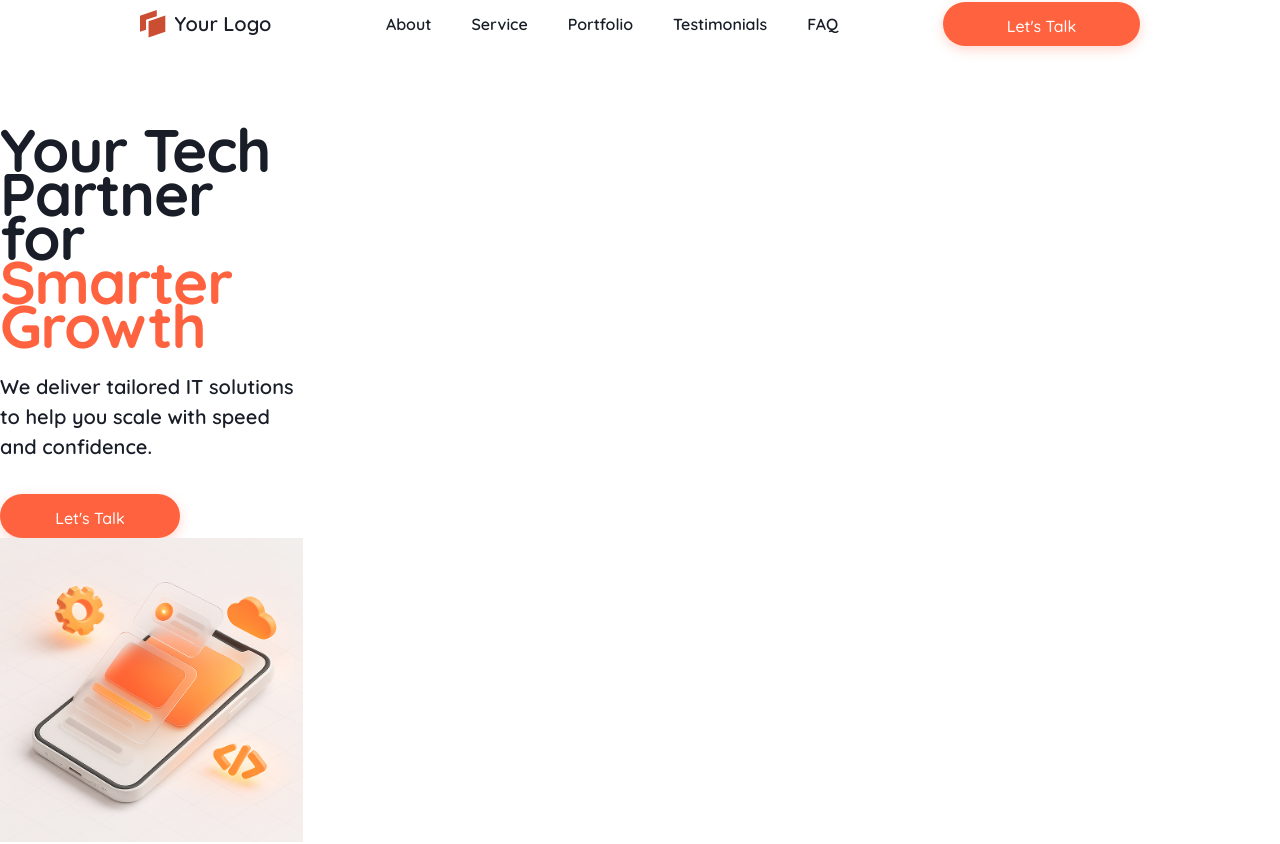
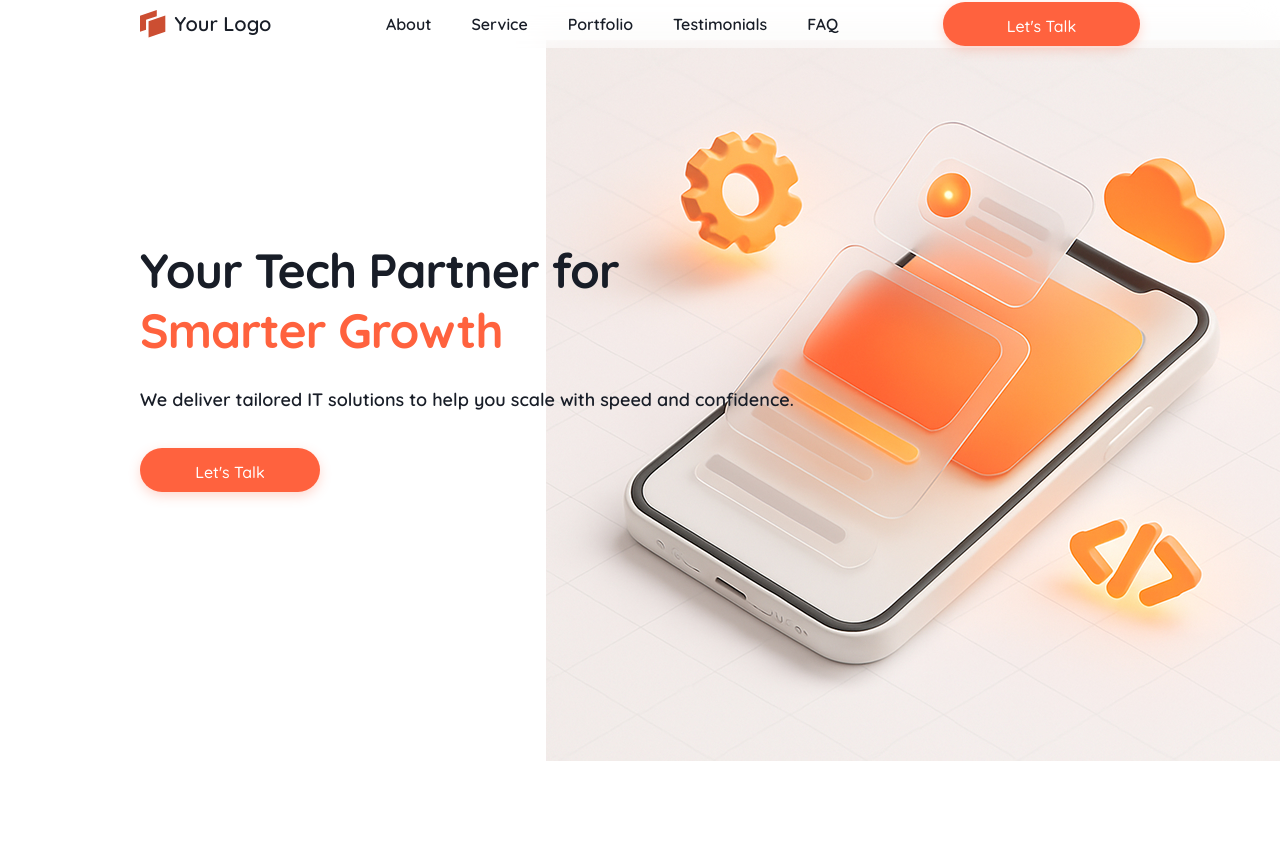
Before and after one commit to aqbar90/challenge-8-aqbar90, a React (Vite) app: page / in a window 1280 px wide. Shown: the top 844 px of the page. Built offline with nearby package versions, Linux system fonts and the light colour scheme.

Commit message:
fix:Hero Section & Navbar

```diff
--- a/src/components/layout/Navbar.tsx
+++ b/src/components/layout/Navbar.tsx
@@ -13,7 +13,17 @@ const Navbar = () => {
 
   return (
     <>
-      <header>
+      <header
+        className='
+        fixed
+        top-0
+        left-0
+        w-full
+        z-50
+        bg-white/30
+        backdrop-blur-lg
+      '
+      >
         <Container>
           <div
             className='
@@ -28,7 +38,7 @@ const Navbar = () => {
           >
             {/* Logo */}
 
-            <div>
+            <div className='shrink-0'>
               <Logo />
             </div>
 
@@ -42,16 +52,14 @@ const Navbar = () => {
               lg:px-8
             '
             >
-              <nav
-                className='
-                relative
-                grid
-                grid-cols-[180px_1fr_180px]
-                h-18
-                items-center
-                justify-between
-              '
-              >
+              <nav className='flex h-18 items-center justify-between lg:hidden'>
+                {/* Mobile Navbar */}
+              </nav>
+
+              <nav className='hidden h-6 lg:grid lg:grid-cols-[180px_1fr_180px] lg:items-center'>
+                {/* Desktop Navbar */}
+              </nav>
+
               <ul
                 className='
                   absolute
@@ -79,9 +87,8 @@ const Navbar = () => {
                   </li>
                 ))}
               </ul>
-              </nav>
             </div>
-            <div className='ml-auto hidden lg:block'>
+            <div className='ml-auto shrink-0 hidden lg:block'>
               <Button
                 className='
                   w-49.25
--- a/src/components/sections/ClientsSection.tsx
+++ b/src/components/sections/ClientsSection.tsx
@@ -7,9 +7,11 @@ const ClientsSection = () => {
     <section
       id='clients'
       className='
-        py-16
-        md:py-20
-        lg:py-24
+        top-31.25
+        left-4
+        gap-10
+        lg:top-57.5
+        lg:left-11xl
       '
     >
       <Container>
--- a/src/components/sections/HeroSection.tsx
+++ b/src/components/sections/HeroSection.tsx
@@ -8,40 +8,39 @@ const HeroSection = () => {
     <section
       id='hero'
       className='
-    flex
-    flex-col
-    items-start
-    gap-10
-    pt-12
-    pb-16
-    md:pt-16
-    md:pb-20
-    lg:pt-20
-    lg:pb-24
-    w-full
-    max-w-90.25
-    md:max-w-105
-    lg:max-w-163.25
+      mt-10
+      relative
+      overflow-hidden
+      px-4
+      py-10
+      lg:px-11xl
+      lg:py-57.5
   '
     >
       <Container>
         <div
           className='
+            relative
+            py-45
             flex
             flex-col
             gap-2
-            lg:grid
-            lg:grid-cols-2
-            lg:items-center
-            lg:gap-12
+            items-center
+
+
           '
         >
           {/* Content */}
 
           <div
             className='
-          w-full
-          max-w-130
+            top-24
+
+            lg:text-left
+            lg:absolute
+            lg:z-20
+            lg:left-0
+            lg:-translate-y-1/2
           '
           >
             <h1
@@ -51,8 +50,11 @@ const HeroSection = () => {
                 font-bold
                 leading-display-lg
                 tracking-display
-                md:text-display-2xl
-                lg:text-display-3xl
+                lg:text-display-2xl
+                lg:leading-display-2xl
+                lg:-mr-24
+                lg:relative
+                lg:z-20
               '
             >
               {heroData.titleLine1}
@@ -75,8 +77,8 @@ const HeroSection = () => {
                 font-primary
                 tracking-normal
                 leading-md
-                lg:text-xl
-                lg:leading:xl
+                lg:text-lg
+                lg:leading-lg
               '
             >
               {heroData.description}
@@ -84,27 +86,32 @@ const HeroSection = () => {
 
             <div className='mt-8'>
               <Button
+                size='md'
                 className='
-                  w-full
-                  md:w-auto
-                  md:min-w-45
+                  min-w-110
                   h-11
                   p-2
                   gap-1
-                  rounded-full
+                  md:min-w-145
+                  lg:min-w-45
                 '
               >
                 {heroData.ctaLabel}
               </Button>
+            </div>
+          </div>
           <div
             className='
               flex
               justify-center
               mt-16
-              md:mt-20
-              lg:mt-0
-              lg:flex-1
-              lg:justify-end'
+              lg:justify-end
+              lg:-translate-y-60
+              lg:absolute
+              lg:top-[-80px]
+              lg:-right-37.5
+              lg:z-10
+              '
           >
             <img
               src={heroImage}
@@ -113,12 +120,12 @@ const HeroSection = () => {
                   w-full
                   max-w-105
                   md:max-w-130
-                  lg:max-w-160
-
+                  lg:max-w-200
+                  lg:object-contain
+                  lg:relative
+                  lg:z-10
                    '
             />
-              </div>
-            </div>
           </div>
         </div>
       </Container>
--- a/src/components/ui/HamburgerButton.tsx
+++ b/src/components/ui/HamburgerButton.tsx
@@ -12,7 +12,6 @@ const HamburgerButton = ({ isOpen, onToggle }: HamburgerButtonProps) => {
         items-center
         justify-center
         lg:hidden
-        md:hidden
       '
     >
       {isOpen ? <X size={28} /> : <Menu size={28} />}
--- a/src/components/ui/Logo.tsx
+++ b/src/components/ui/Logo.tsx
@@ -7,15 +7,15 @@ const Logo = () => {
       className='
       flex
       items-center
+      gap-[8.53px]
       shrink-0
-      gap-[8.53px]
-      text-xl
-      font-bold
+      whitespace-nowrap
       '
     >
-      <img src={logoSymbol} alt='Your Logo' className='h-7 w-auto' />
+      <img src={logoSymbol} alt='Your Logo' className='h-7 w-auto shrink-0' />
       <span
         className='
+      whitespace-nowrap
       font-semibold
       font-primary
       leading-xl
```
Lines whose indentation alone changed are shown as unchanged.
